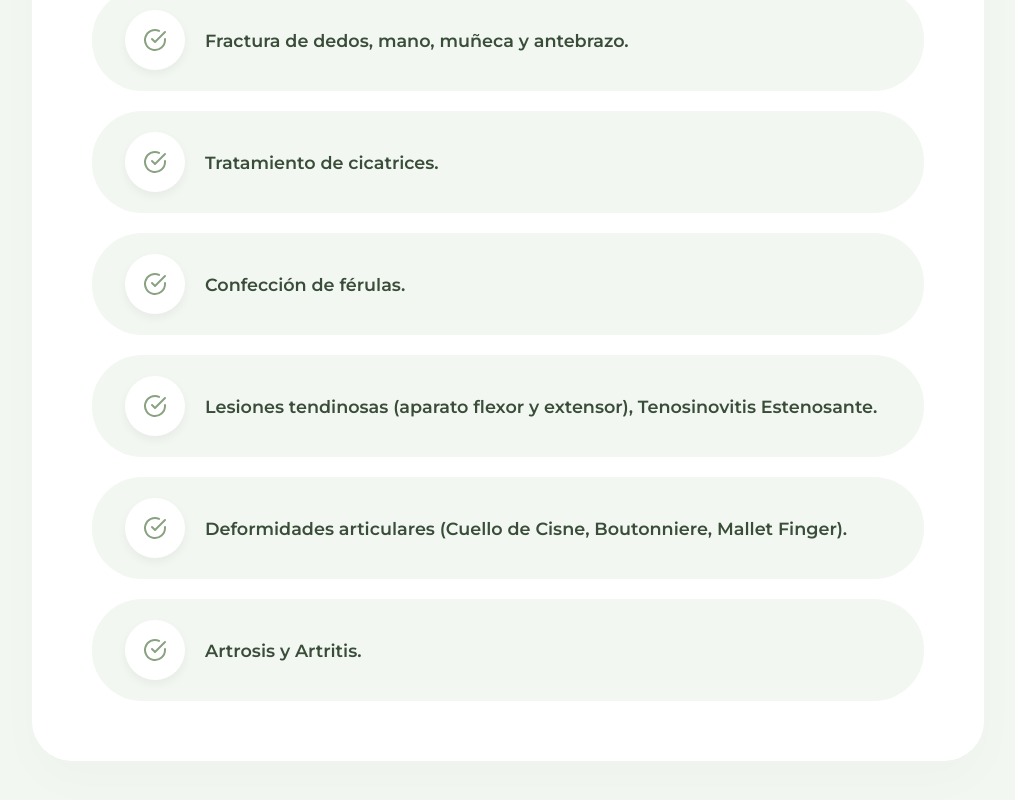
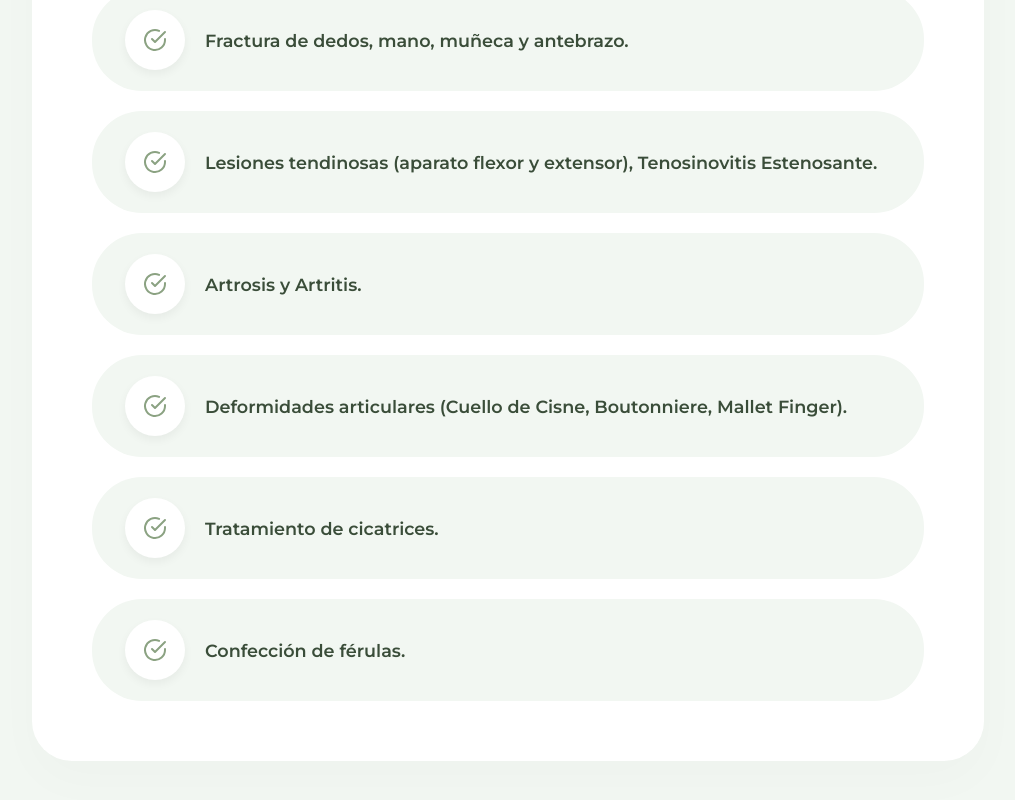
Before and after one commit to Rafasanna/Portfolio-Ma.-Azul-Sanna, a Next.js app: page / in a window 1280 px wide. Shown: the part 2830-3630 px from the top of the page, without its empty margins (132-1147 px from the left). Built offline with nearby package versions, Linux system fonts and the light colour scheme.

Commit message:
feat: reorder rehab items

```diff
--- a/src/app/page.js
+++ b/src/app/page.js
@@ -15,11 +15,11 @@ export default function Home() {
 
   const rehabItems = [
     "Fractura de dedos, mano, muñeca y antebrazo.",
+    "Lesiones tendinosas (aparato flexor y extensor), Tenosinovitis Estenosante.",
+    "Artrosis y Artritis.",
+    "Deformidades articulares (Cuello de Cisne, Boutonniere, Mallet Finger).",
     "Tratamiento de cicatrices.",
-    "Confección de férulas.",
-    "Lesiones tendinosas (aparato flexor y extensor), Tenosinovitis Estenosante.",
-    "Deformidades articulares (Cuello de Cisne, Boutonniere, Mallet Finger).",
-    "Artrosis y Artritis."
+    "Confección de férulas."
   ];
 
   const motorasItems = [
```
